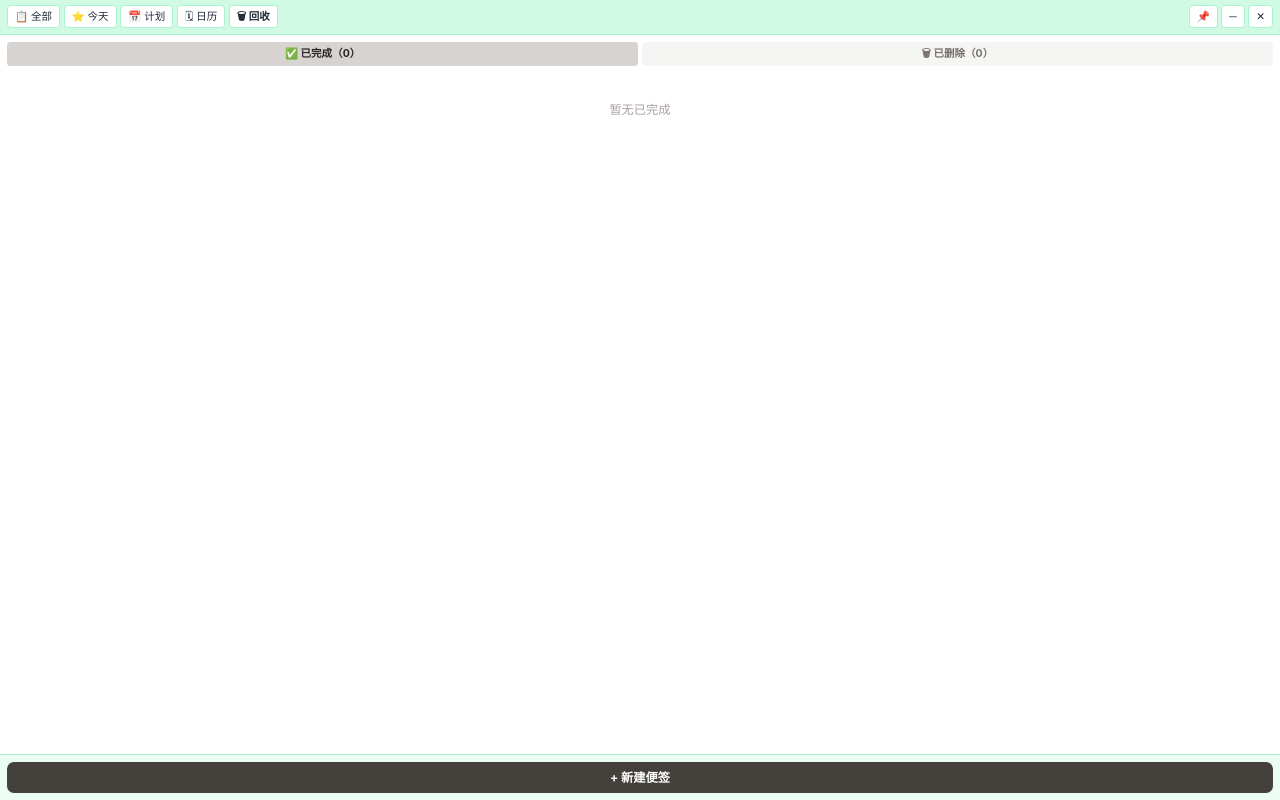
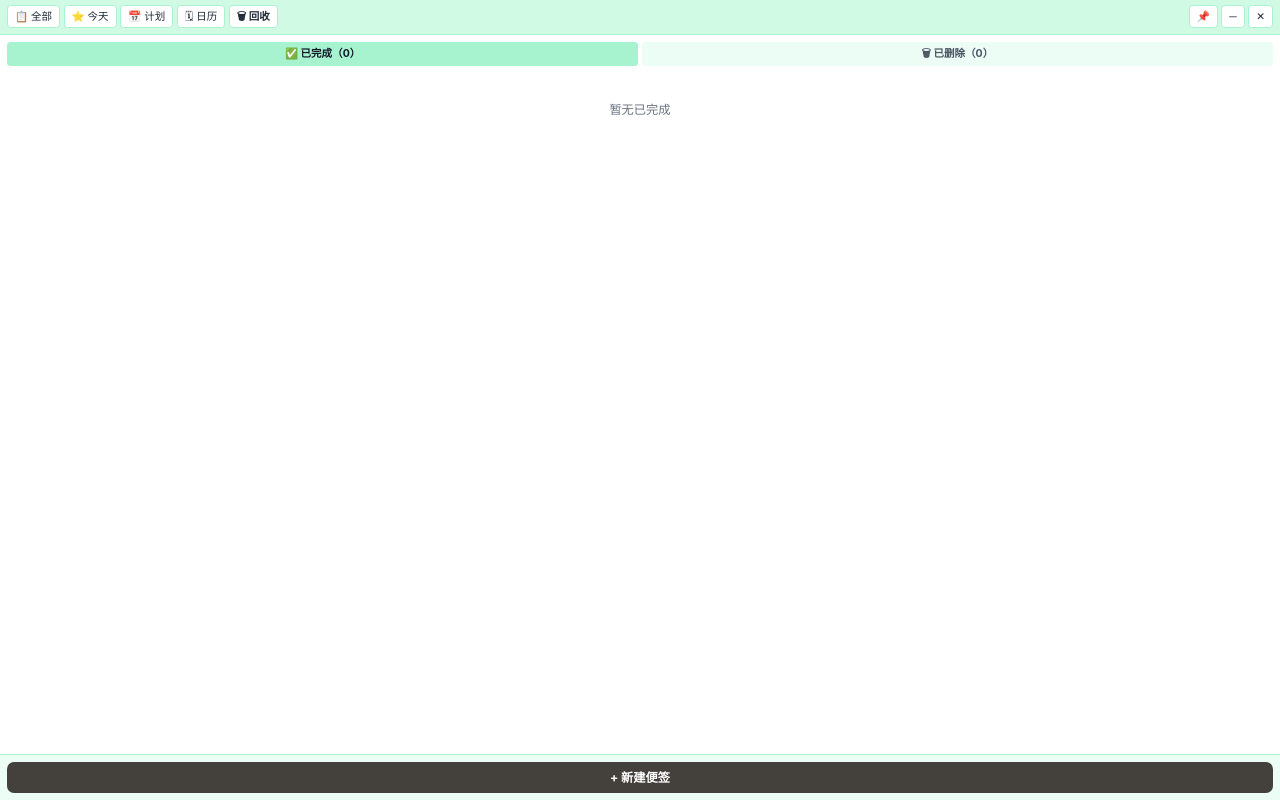
Before and after one commit to GDCP1613157420/bianqian, a React (Vite) app: page / in a window 1280 px wide. Both pictures are taken after a click on the button "🗑 回收". Built offline with nearby package versions, Linux system fonts and the light colour scheme.

Commit message:
Style: 护眼色 + 黑色字; NoteCard 加 pointer 事件恢复鼠标滑动删除

```diff
--- a/src/components/TrashView.tsx
+++ b/src/components/TrashView.tsx
@@ -68,16 +68,16 @@ function NoteRow({
         <div className="flex-1 min-w-0">
           <div
             className={`text-sm font-medium cursor-pointer hover:underline ${
-              note.status === "done" ? "line-through text-stone-500" : "text-stone-400 line-through"
+              note.status === "done" ? "line-through text-gray-600" : "text-gray-500 line-through"
             }`}
             onClick={() => onSelect(note.id)}
           >
             {title}
           </div>
           {body && (
-            <div className="text-[11px] text-stone-400 line-clamp-2 mt-0.5">{body}</div>
+            <div className="text-[11px] text-gray-500 line-clamp-2 mt-0.5">{body}</div>
           )}
-          <div className="text-[10px] text-stone-400 mt-1 space-y-0.5">
+          <div className="text-[10px] text-gray-500 mt-1 space-y-0.5">
             <div>⏱ {archive}</div>
             {note.doneAt && (
               <div>
@@ -98,7 +98,7 @@ function NoteRow({
           {note.status === "done" ? (
             <button
               onClick={() => onDelete(note.id)}
-              className="px-1.5 py-0.5 text-[10px] rounded bg-stone-200 text-stone-600 hover:bg-stone-300"
+              className="px-1.5 py-0.5 text-[10px] rounded bg-emerald-100 text-gray-700 hover:bg-emerald-300"
               title="移到已删除"
             >
               🗑 删除
@@ -139,7 +139,7 @@ export default function TrashView({ notes, onSelect, onRestore, onDelete, onDele
         <button
           onClick={() => setTab("done")}
           className={`flex-1 py-1.5 text-xs rounded font-bold ${
-            tab === "done" ? "bg-stone-300 text-stone-800" : "bg-stone-100 text-stone-500"
+            tab === "done" ? "bg-emerald-200 text-gray-900" : "bg-emerald-50 text-gray-600"
           }`}
         >
           ✅ 已完成（{notes.filter((n) => n.status === "done").length}）
@@ -147,7 +147,7 @@ export default function TrashView({ notes, onSelect, onRestore, onDelete, onDele
         <button
           onClick={() => setTab("deleted")}
           className={`flex-1 py-1.5 text-xs rounded font-bold ${
-            tab === "deleted" ? "bg-stone-300 text-stone-800" : "bg-stone-100 text-stone-500"
+            tab === "deleted" ? "bg-emerald-200 text-gray-900" : "bg-emerald-50 text-gray-600"
           }`}
         >
           🗑 已删除（{notes.filter((n) => n.status === "deleted").length}）
@@ -163,7 +163,7 @@ export default function TrashView({ notes, onSelect, onRestore, onDelete, onDele
       </div>
 
       {list.length === 0 ? (
-        <div className="text-center text-stone-400 text-sm py-8">
+        <div className="text-center text-gray-500 text-sm py-8">
           {tab === "done" ? "暂无已完成" : "暂无已删除"}
         </div>
       ) : (
```
